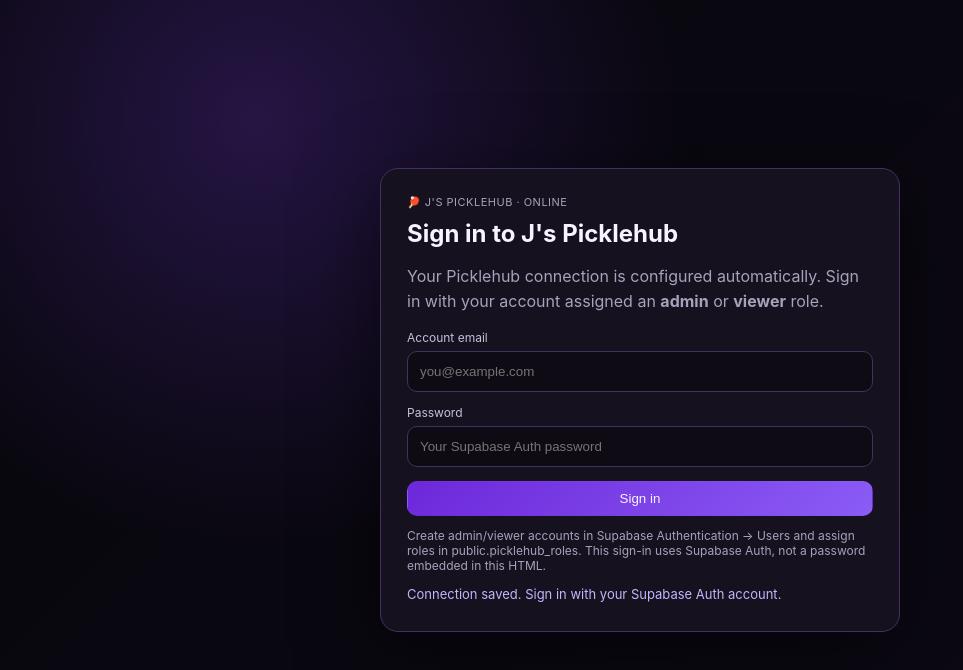
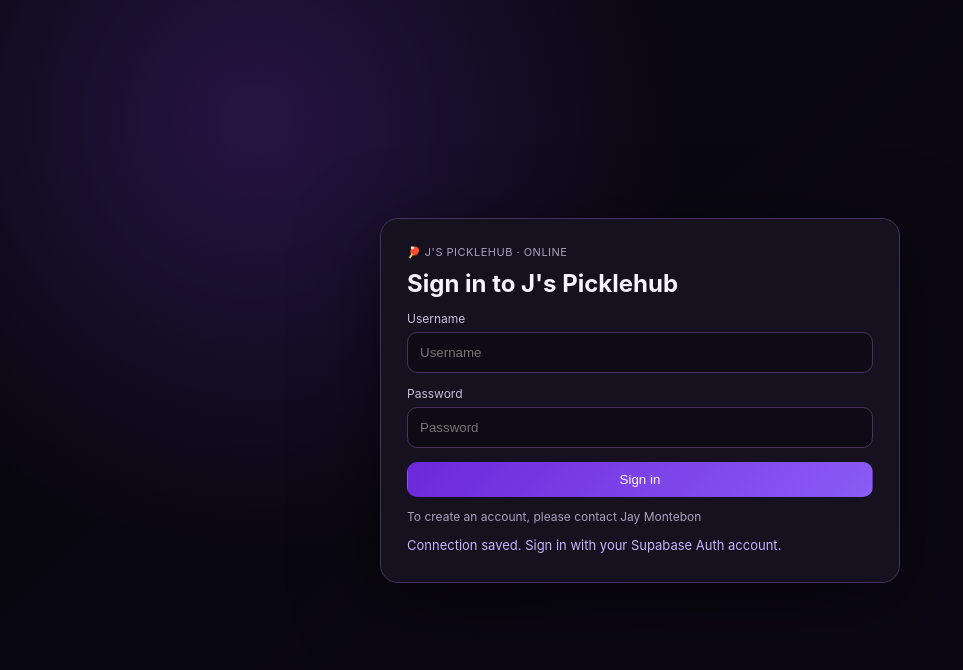
Before and after one commit to jicommits/J-Pickleball-Hub, a plain HTML site: page index.html in a window 1280 px wide. Shown: the whole page, without its empty margins (0-963 px from the left). Drawn offline with nearby package versions, Linux system fonts and the light colour scheme.

Commit message:
Updated index.html - login page

```diff
--- a/index.html
+++ b/index.html
@@ -72,17 +72,17 @@ body.viewer .app main button,body.viewer .app main input,body.viewer .app main s
   <div class="online-card">
     <div class="online-topline">🏓 J'S PICKLEHUB · ONLINE</div>
     <h1>Sign in to J's Picklehub</h1>
-    <p>Your Picklehub connection is configured automatically. Sign in with your account assigned an <b>admin</b> or <b>viewer</b> role.</p>
+    <!--<p>Your Picklehub connection is configured automatically. Sign in with your account assigned an <b>admin</b> or <b>viewer</b> role.</p>-->
     <div id="configFields" style="display:none"></div>
     <div id="loginFields" style="display:none">
-      <label for="authEmail">Account email</label>
-      <input id="authEmail" type="email" placeholder="you@example.com" autocomplete="username">
+      <label for="authEmail">Username</label>
+      <input id="authEmail" type="email" placeholder="Username" autocomplete="username">
       <label for="authPassword">Password</label>
-      <input id="authPassword" type="password" placeholder="Your Supabase Auth password" autocomplete="current-password">
+      <input id="authPassword" type="password" placeholder="Password" autocomplete="current-password">
       <div class="online-row">
         <button class="btn primary" id="loginButton">Sign in</button>
       </div>
-      <div class="online-help">Create admin/viewer accounts in Supabase Authentication → Users and assign roles in public.picklehub_roles. This sign-in uses Supabase Auth, not a password embedded in this HTML.</div>
+      <div class="online-help">To create an account, please contact Jay Montebon </div>
     </div>
     <div id="onlineStatus" class="online-status" role="status" aria-live="polite"></div>
   </div>
```
